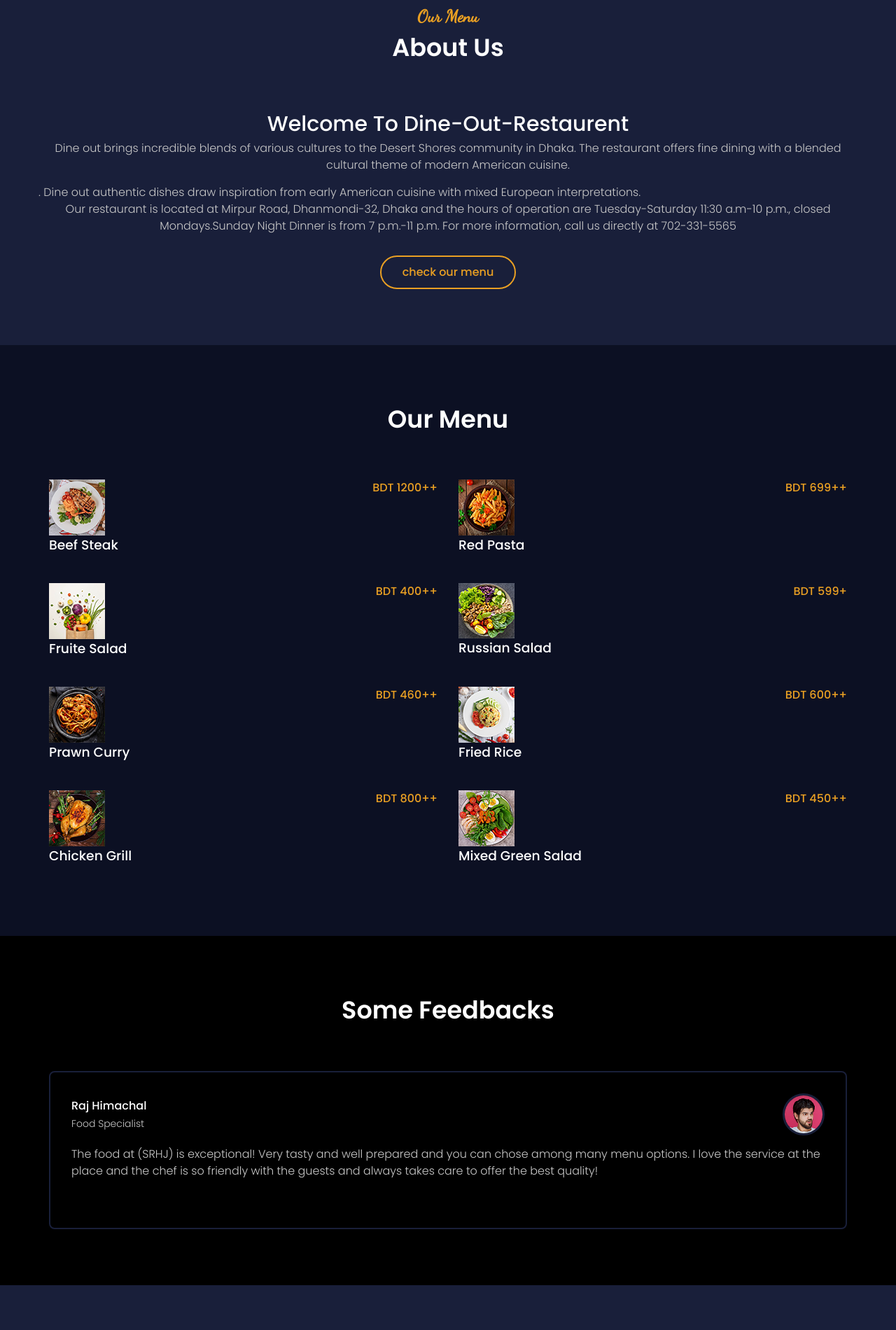
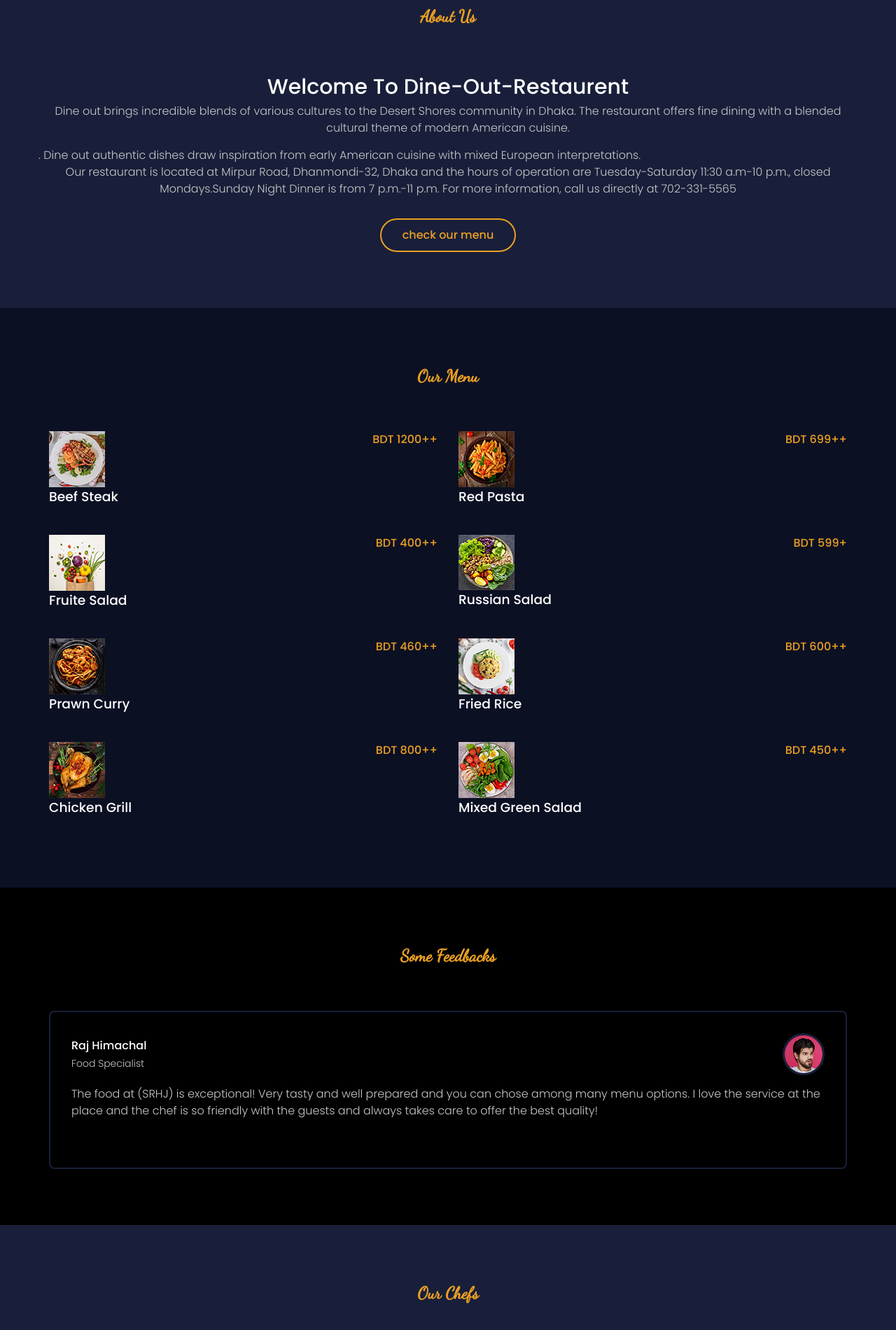
Before and after one commit to AbuSalehJahid/Restaurant, a plain HTML site: page Restauant/index.html in a window 1280 px wide. Shown: the part 874-2774 px from the top of the page at 70% size. Drawn offline with Linux system fonts and the light colour scheme.

Commit message:
Update index.html
header tag update

```diff
--- a/Restauant/index.html
+++ b/Restauant/index.html
@@ -61,8 +61,7 @@
         <div class="container">
             <div class="row">
                 <div class="section-title">
-                    <h1>Our Menu</h1>
-                    <h2>about us</h2>
+                    <h1>About us</h1>
                 </div>
             </div>
             <div class="row">
@@ -100,7 +99,7 @@
         <div class="container">
             <div class="row">
                 <div class="section-title">
-        <h2 data-title="order now"> our menu</h2>
+        <h1> Our menu</h2>
                 </div>
             </div>
 
@@ -194,7 +193,7 @@
         <div class="container">
             <div class="row">
                 <div class="section-title">
-                    <h2 data-title="testimonials">some feedbacks</h2>
+                    <h1>Some feedbacks</h1>
                 </div>
             </div>
             <div class="row">
@@ -228,7 +227,7 @@
         <div class="container">
             <div class="row">
                 <div class="section-title">
-                    <h2 data-title="team">our chefs</h2>
+                    <h1>Our chefs</h1>
                 </div>
             </div>
             <div class="row">
```
